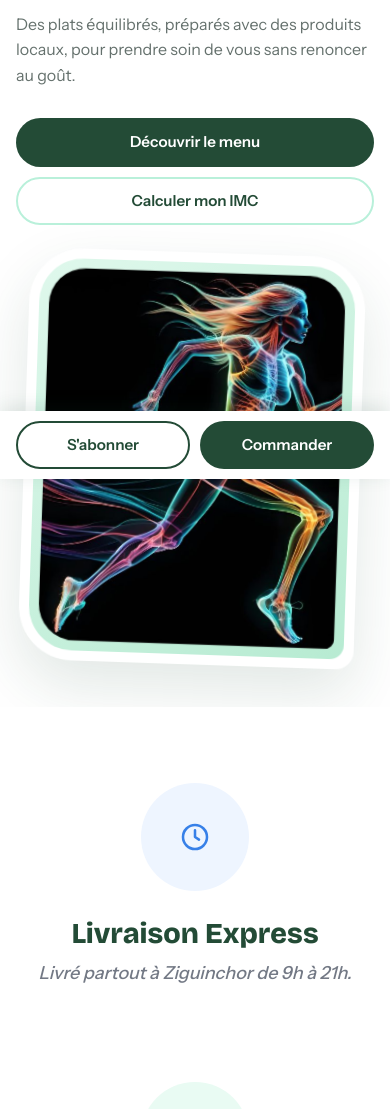
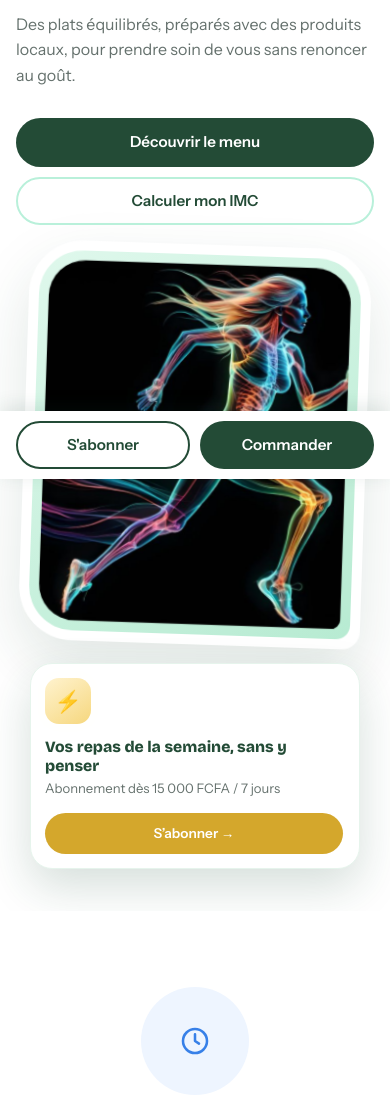
Before and after one commit to nooralshams/SS-Healthy, a PHP site: page /zig_healthy/ in a window 390 px wide. Shown: the part 365-1474 px from the top of the page. Run offline with PHP 8.4, Linux system fonts and the light colour scheme; data comes from the database, SQL or seed files in the repository.

Commit message:
style: rework homepage hero and subscription card
Keep the headline clear of the image, fix the accent overlap in the
title, and turn the "S'abonner" button into a card on the hero image
showing the cheapest active formula read from the database. The card
is also shown on mobile, where the button used to be hidden.

Co-Authored-By: Claude Opus 5.5 <noreply@anthropic.com>

```diff
--- a/css/style.css
+++ b/css/style.css
@@ -852,12 +852,12 @@ body.builder-active .barre-mobile-actions { display: none; }
 
 /* ---------- Hero accueil ---------- */
 .hero-accueil { background: var(--blanc); color: var(--vert-fonce); padding: 54px 0 76px; overflow: hidden; }
-.hero-accueil-contenu { display: grid; grid-template-columns: minmax(0, .9fr) minmax(0, 1.1fr); column-gap: clamp(32px, 5vw, 72px); align-items: center; }
-.hero-texte { padding: 26px 0 30px; animation: hero-apparition .8s ease-out both; }
-.hero-visuel { position: relative; min-height: 540px; margin-left: 0; animation: hero-apparition 2s .15s ease-out both; }
+.hero-accueil-contenu { display: grid; grid-template-columns: minmax(0, 1.05fr) minmax(0, .95fr); column-gap: clamp(32px, 5vw, 72px); align-items: center; }
+.hero-texte { position: relative; z-index: 2; padding: 26px 0 30px; animation: hero-apparition .8s ease-out both; }
+.hero-visuel { position: relative; min-height: 500px; margin-left: 0; animation: hero-apparition 2s .15s ease-out both; }
 .hero-badge { display: inline-flex; align-items: center; gap: 10px; padding: 11px 17px; border: 1px solid #B9F0DA; border-radius: 30px; color: var(--vert-fonce); font-size: .78rem; font-weight: 700; letter-spacing: .08em; text-transform: uppercase; }
 .hero-badge span { color: #00B978; font-size: 1.1rem; }
-.hero-accueil h1 { max-width: 520px; font-size: clamp(3.8rem, 7.2vw, 6.4rem); line-height: .88; letter-spacing: -.04em; margin: 34px 0 30px; }
+.hero-accueil h1 { max-width: 560px; font-size: clamp(3.2rem, 5.4vw, 5.2rem); line-height: 1; letter-spacing: -.04em; margin: 34px 0 30px; }
 .hero-accueil h1 .souligne { color: #00B978; font-family: Georgia, serif; font-style: italic; font-weight: 700; }
 .hero-accueil p { color: #65716D; max-width: 470px; font-size: 1.08rem; }
 .hero-accueil .btn-contour { border-color: #B9F0DA; }
@@ -866,6 +866,30 @@ body.builder-active .barre-mobile-actions { display: none; }
 .hero-panel-contenu img { width: 100%; height: 100%; min-height: 416px; object-fit: cover; object-position: center; border-radius: 62px 62px 14px 62px; display: block; animation: photo-respiration 7s ease-in-out infinite; }
 .hero-panel-contenu strong { font-family: 'Bricolage Grotesque', sans-serif; font-size: clamp(1.8rem, 3vw, 2.7rem); line-height: 1.05; }
 .hero-panel-contenu > span:last-child { max-width: 270px; color: #4D6B5A; }
+/* Carte « Abonnement » posée sur l’image d’accueil */
+.hero-carte-abonnement { position: absolute; left: -38px; bottom: -22px; z-index: 3; display: flex; align-items: center; gap: 14px; width: 440px; max-width: calc(100% + 38px); padding: 14px 16px 14px 14px; border-radius: 22px; background: var(--blanc); color: var(--vert-fonce); text-decoration: none; box-shadow: 0 18px 45px rgba(30, 77, 56, .18); border: 1px solid #E6F4EC; transition: transform .25s ease, box-shadow .25s ease; animation: hero-apparition 1s .6s ease-out both; }
+.hero-carte-abonnement:hover, .hero-carte-abonnement:focus-visible { transform: translateY(-4px); box-shadow: 0 24px 55px rgba(30, 77, 56, .24); }
+.hero-carte-abonnement:focus-visible { outline: 3px solid var(--mangue); outline-offset: 3px; }
+.hero-carte-icone { flex: 0 0 46px; height: 46px; display: grid; place-items: center; border-radius: 14px; background: linear-gradient(145deg, #FFF3CF, #F6D77E); font-size: 1.35rem; animation: carte-pulse 2.6s ease-in-out infinite; }
+.hero-carte-texte { display: flex; flex-direction: column; gap: 2px; min-width: 0; }
+.hero-carte-texte strong { font-family: "Bricolage Grotesque", sans-serif; font-size: .98rem; line-height: 1.2; }
+.hero-carte-texte span { color: #65716D; font-size: .82rem; white-space: nowrap; }
+.hero-carte-action { flex: 0 0 auto; padding: 10px 14px; border-radius: 30px; background: var(--mangue); color: #fff; font-size: .85rem; font-weight: 700; white-space: nowrap; transition: background .25s ease; }
+.hero-carte-abonnement:hover .hero-carte-action { background: #B88D1C; }
+@keyframes carte-pulse { 0%, 100% { box-shadow: 0 0 0 0 rgba(212, 167, 44, .45); } 50% { box-shadow: 0 0 0 8px rgba(212, 167, 44, 0); } }
+@media (max-width: 768px) {
+    .hero-carte-abonnement { position: relative; left: auto; bottom: auto; width: auto; max-width: none; margin: 18px 6px 0; }
+    .hero-carte-texte span { white-space: normal; }
+    .hero-accueil .hero-visuel { display: flex; flex-direction: column; min-height: 0; }
+    .hero-visuel .hero-image-frame { position: relative; inset: auto; height: 400px; }
+}
+@media (max-width: 420px) {
+    .hero-carte-abonnement { flex-wrap: wrap; }
+    .hero-carte-action { width: 100%; text-align: center; }
+}
+@media (prefers-reduced-motion: reduce) {
+    .hero-carte-abonnement, .hero-carte-icone { animation: none; }
+}
 @keyframes hero-apparition { from { opacity: 0; transform: translateY(20px); } to { opacity: 1; transform: translateY(0); } }
 @keyframes panneau-flottant { 0%, 100% { transform: rotate(2deg) translateY(0); } 50% { transform: rotate(1deg) translateY(-8px); } }
 @keyframes photo-respiration { 0%, 100% { transform: scale(1); } 50% { transform: scale(1.035); } }
--- a/index.php
+++ b/index.php
@@ -16,6 +16,11 @@ $plat_favori = $plats_vedette[0] ?? null;
 $image_favori = $plat_favori
     ? 'images/plats/' . $plat_favori['image']
     : '';
+// Formule d'abonnement la moins chère, pour l'accroche de la carte « Abonnement ».
+$formule_depart = $pdo->query(
+    'SELECT prix, duree_jours FROM formules_abonnement WHERE actif = 1 ORDER BY prix ASC LIMIT 1'
+)->fetch();
+
 $image_favori_disponible = $plat_favori
     && $plat_favori['image'] !== 'defaut.jpg'
     && file_exists($image_favori);
@@ -29,7 +34,6 @@ $image_favori_disponible = $plat_favori
             <p>Des plats équilibrés, préparés avec des produits locaux, pour prendre soin de vous sans renoncer au goût.</p>
             <div class="hero-actions">
                 <a href="menu.php" class="btn btn-plein">Découvrir le menu</a>
-                <a href="abonnements.php" class="btn btn-mangue hero-abonnement">S'abonner</a>
                 <a href="imc.php" class="btn btn-contour">Calculer mon IMC</a>
             </div>
         </div>
@@ -39,6 +43,18 @@ $image_favori_disponible = $plat_favori
                     <img src="images/sport.jpg" alt="Femme en mouvement pendant une course">
                 </div>
             </div>
+            <a href="abonnements.php" class="hero-carte-abonnement">
+                <span class="hero-carte-icone" aria-hidden="true">⚡</span>
+                <span class="hero-carte-texte">
+                    <strong>Vos repas de la semaine, sans y penser</strong>
+                    <?php if ($formule_depart): ?>
+                        <span>Abonnement dès <?= number_format((int) $formule_depart['prix'], 0, ',', ' ') ?> FCFA / <?= (int) $formule_depart['duree_jours'] ?> jours</span>
+                    <?php else: ?>
+                        <span>Découvrez nos formules d’abonnement</span>
+                    <?php endif; ?>
+                </span>
+                <span class="hero-carte-action">S’abonner <span aria-hidden="true">→</span></span>
+            </a>
         </div>
     </div>
 </section>
```
